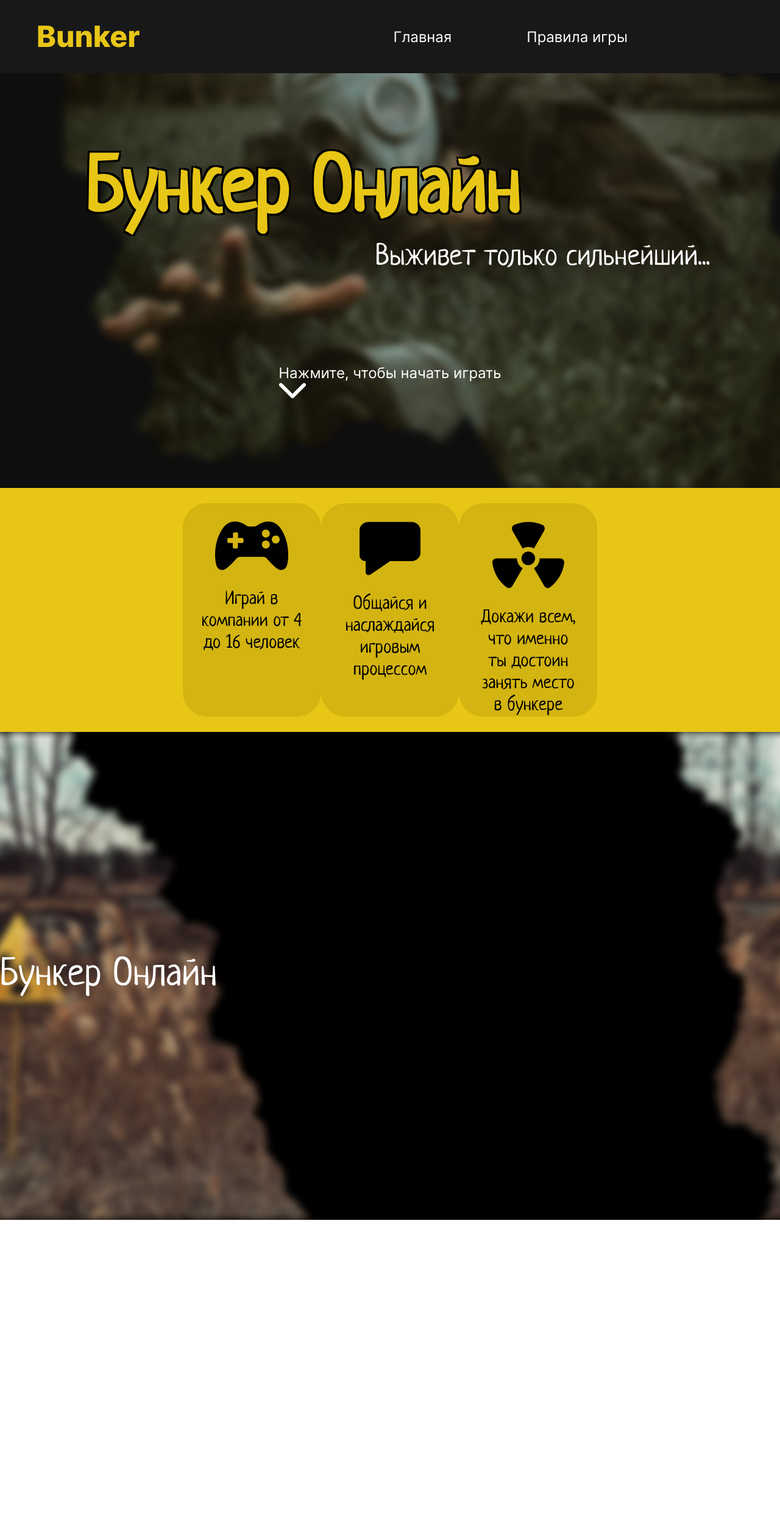
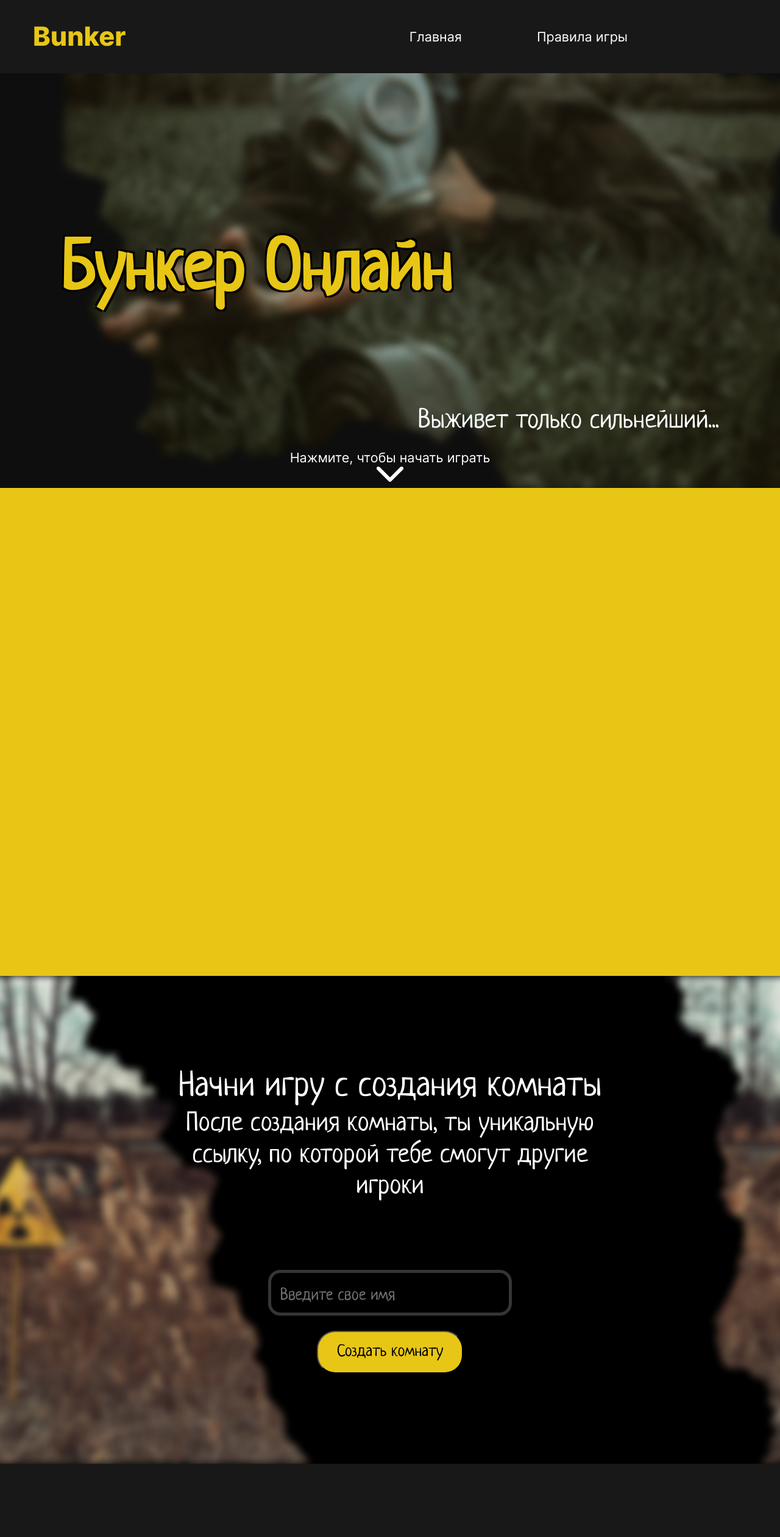
Before and after one commit to quantum32043/Bunker, a plain HTML site: page index.html in a window 1280 px wide. Shown: the whole page at 61% size. Before the commit the page ends 2000 px from the top, so only its background shows below. Drawn offline with Linux system fonts and the light colour scheme.

Commit message:
finalize adaptive header, first screen, third screen and footer

```diff
--- a/index.html
+++ b/index.html
@@ -36,7 +36,7 @@
             </div>
         </section>
         <section class="features">
-            <ul class="features__list">
+            <!-- <ul class="features__list">
                 <li class="features__item">
                     <img src="./img/gamepad.svg" alt="">
                     <p class="feature__text">Играй в компании от 4 до 16 человек</p>
@@ -49,13 +49,19 @@
                     <img src="./img/radiation.svg" alt="">
                     <p class="feature__text">Докажи всем, что именно ты достоин занять место в бункере</p>
                 </li>
-            </ul>
+            </ul> -->
         </section>
         <section class="outro">
-            <div class="outro__title_container">
-                <h2 class="outro__title">Бункер Онлайн</h2>
+            <div class="outro__container">
+                <p class="outro__title">Начни игру с создания комнаты</p>
+                <p class="outro__subtitle">После создания комнаты, ты уникальную ссылку, по которой тебе смогут другие игроки</p>
             </div>
+            <input id="room_input" class="input" type="text" placeholder="Введите свое имя" />
+            <button class="create_room-btn">Создать комнату</button>
         </section>
     </main>
+    <footer class="footer">
+        <div class="footer-container"></div>
+    </footer>
 </body>
 </html>
--- a/style/style.css
+++ b/style/style.css
@@ -96,7 +96,7 @@ body {
 .header {
     background: fixed, #181818;
     width: 100%;
-    height: 12rem;
+    height: 120px;
     display: flex;
     position: fixed;
     align-items: center;
@@ -112,7 +112,7 @@ body {
     font-weight: 800;
     font-size: 4.8rem;
     color: #E8C616;
-    margin-left: 6rem;
+    margin-left: 60px;
 }
 
 .header__nav {
@@ -131,11 +131,11 @@ body {
 }
 
 .header__item {
-    margin-right: 12.3rem;
+    margin-right: 123px;
 }
 
 .header__item:last-child {
-    margin-right: 25rem;
+    margin-right: 250px;
 }
 
 .header__link {
@@ -146,17 +146,22 @@ body {
 /*Intro styles start*/
 
 .intro {
-    height: 100vh;
+    min-height: 100vh;
     max-width: 100%;
     display: flex;
+    justify-content: space-between;
+    flex-direction: column;
     background: url(../img/first_screen.jpg) no-repeat center;
     background-size: cover;
-    justify-content: space-between;
-    flex-direction: column;
+}
+
+.intro__title_container {
+    display: flex;
+    flex-wrap: wrap;
 }
 
 .intro__title {
-    padding-top: 30vh;
+    padding-top: 378px;
     padding-left: 140px;
     font-family: 'Neucha';
     font-size: 12.8rem;
@@ -171,22 +176,26 @@ body {
 .intro__subtitle_container {
     display: flex;
     justify-content: end;
+    flex-wrap: wrap;
 }
 
 .intro__subtitle {
-    padding-right: 115px;
+    padding-top: 10%;
+    padding-right: 140px;
     font-family: 'Neucha';
     font-size: 4.8rem;
     color: white;
     font-weight: 400;
+    text-align: right;
 }
 
 .intro__scroll_container {
     display: block;
-    margin: auto;
+    margin: 0px auto 10px;
 }
 
 .intro__scroll_container img{
+    display: flex;
     margin: auto;
 }
 
@@ -202,8 +211,8 @@ body {
 /*Features styles start*/
 
 .features {
-    height: 40rem;
-    width: 100%;
+    min-height: 100vh;
+    max-width: 100%;
     background-color: #E8C616;
 }
 
@@ -251,6 +260,12 @@ body {
     background-size: cover;
     justify-content: center;
     flex-direction: column;
+    align-items: center;
+}
+
+.outro__container {
+    max-width: 737px;
+    text-align: center;
 }
 
 .outro__title {
@@ -260,4 +275,110 @@ body {
     font-weight: 400;
 }
 
+.outro__subtitle {
+    font-family: 'Neucha';
+    font-size: 4.8rem;
+    color: white;
+    font-weight: 400;
+}
+
+.input {
+    margin-top: 110px;
+    padding-left: 15px;
+    padding-top: 10px;
+    height: 75px;
+    width: 400px;
+    border: 5px solid #353535;
+    border-radius: 20px;
+    background-color: transparent;
+    font-family: 'Neucha';
+    font-size: 3rem;
+    color: #353535;
+}
+
+.create_room-btn {
+    margin-top: 25px;
+    height: 70px;
+    width: 240px;
+    font-family: 'Neucha';
+    font-size: 3rem;
+    color: black;
+    font-weight: 400;
+    background-color: #E8C616;
+    border-radius: 30px;
+}
+
 /*Outro styles end*/
+/*Footer styles start*/
+.footer {
+    height: 120px;
+    background: fixed, #181818;
+    width: 100%;
+    height: 120px;
+    display: flex;
+    align-items: center;
+    justify-content: space-between;
+
+}
+/*Footer styles end*/
+
+@media (max-width: 1400px) {
+    html {
+        font-size: 9px;
+    }
+
+    .header__logo a {
+        margin-left: 54px;
+    }
+
+    .intro__title {
+        padding-left: 100px;
+    }
+
+    .intro__subtitle {
+        padding-right: 100px;
+    }
+  }
+
+  @media (max-width: 990px) {
+    html {
+        font-size: 8px;
+    }
+
+    .header__logo a {
+        margin-left: 47px;
+    }
+
+    .intro__title {
+        padding-left: 50px;
+    }
+
+    .intro__subtitle {
+        padding-right: 50px;
+    }
+  }
+
+  @media (max-width: 770px) {
+    html {
+        font-size: 7px;
+    }
+
+    .header__logo a {
+        margin-left: 40px;
+    }
+
+    .intro__title {
+        max-width: 50%;
+        padding-left: 30px;
+    }
+
+    .intro__subtitle {
+        padding-right: 30px;
+        max-width: 50%;
+    }
+
+    .input {
+        width: 300px;
+        height: 60px;
+    }
+  }
```
Also changed, not shown: img/mobile_first_screen.jpg (added).
